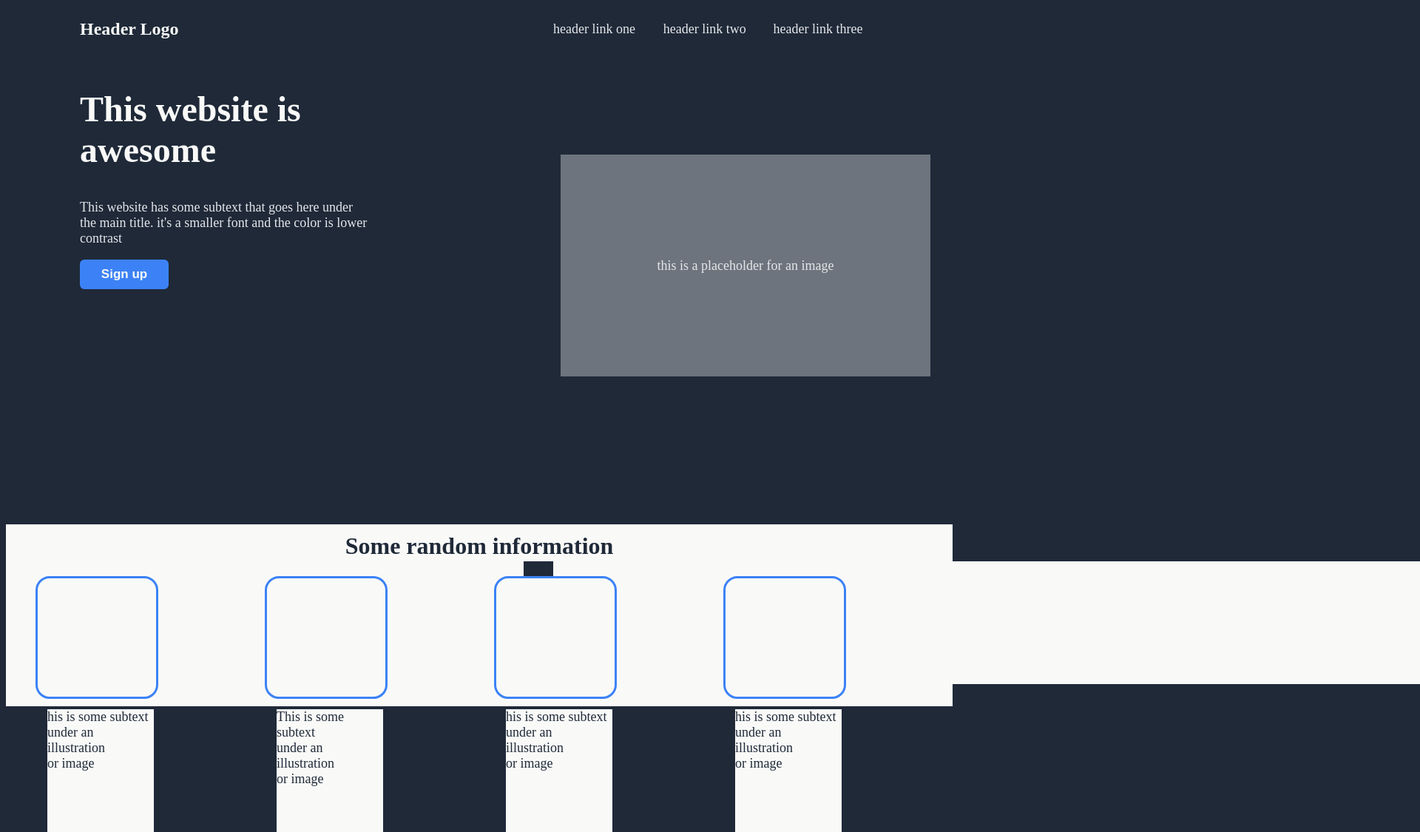
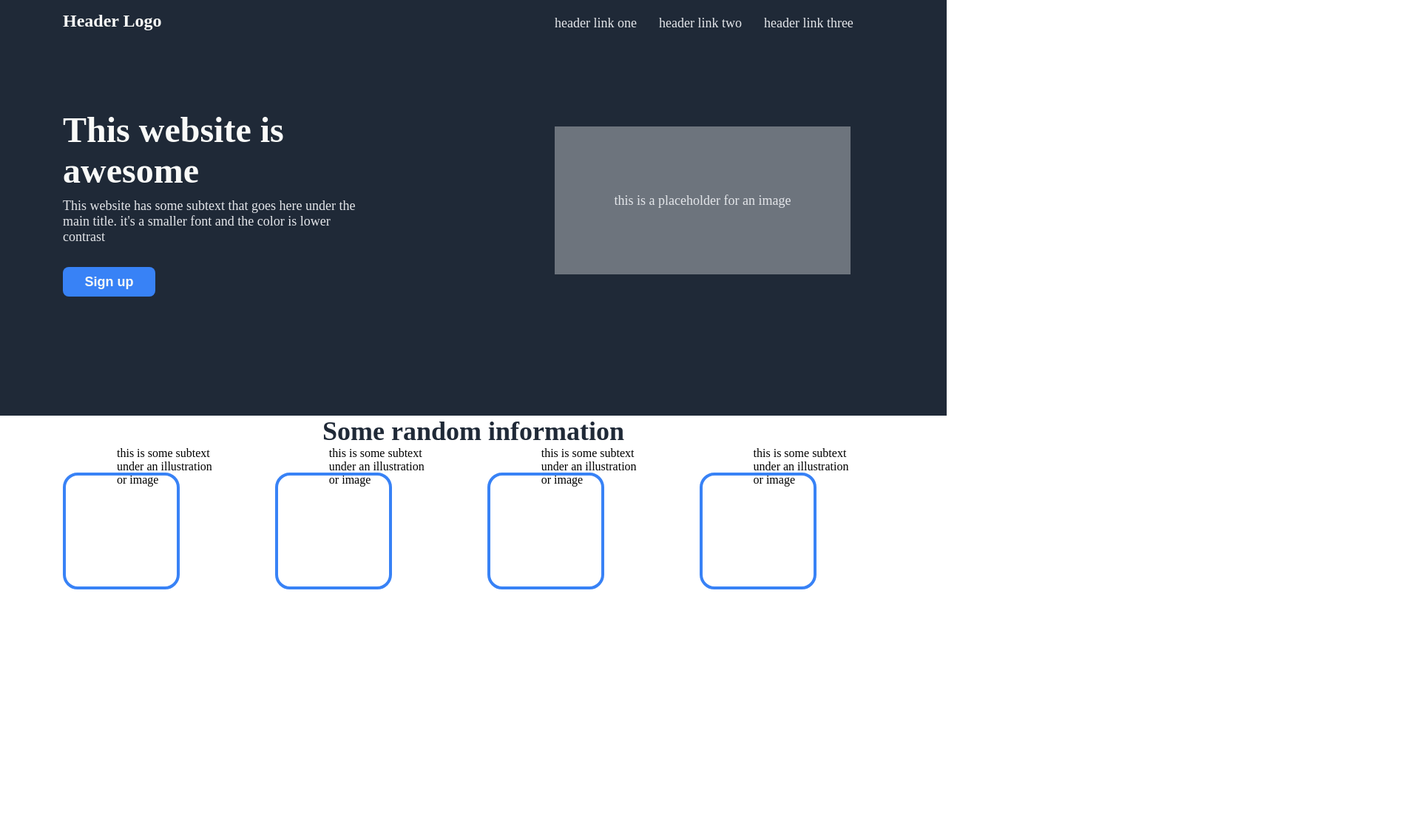
Before and after one commit to MSTRTRPNI/odin_landingpage, a plain HTML site: page index.html in a window 1280 px wide. Shown: the top 1125 px of the page at 74% size, 1920 px wide, since content can reach past the window. After the commit the page ends 800 px from the top, so only its background shows below. Drawn offline with Linux system fonts and the light colour scheme.

Commit message:
Added content to both HTML CSS files

```diff
--- a/index.html
+++ b/index.html
@@ -1,40 +1,36 @@
 <!DOCTYPE html>
-<html>
+<html lang="en">
 <head>
-        <meta charset="utf-8">
+    <meta charset="UTF-8">
     <meta http-equiv="X-UA-Compatible" content="IE=edge">
+    <meta name="viewport" content="width=device-width, initial-scale=1.0">
+    <link rel="stylesheet" href="styles.css">
     <title>Landing Page</title>
-        <meta name="description" content="">
-        <meta name="viewport" content="width=device-width, initial-scale=1">
-        <link rel="stylesheet" href="styles.css">
 </head>
-    <header>
-        <h1 class="headerlogo">Header Logo</h1>
-        <ul>
+<body>
+    <div id="top-part">
+        <h1 class="logo">Header Logo</h1>
+        <ul class="links">
             <li><a href="#">header link one</a></li>
             <li><a href="#">header link two</a></li>
             <li><a href="#">header link three</a></li>
         </ul>
-        <h2>This website is<br> awesome</h2>
-        <p>This website has some subtext that goes here under<br> the main title. it's a smaller font and the color is lower<br> contrast</p>
-            <form action="#">
-                <button type="submit">Sign up</button>
-            </form>
-            <div class="placeholder">
-                <p class="placeholderimg">this is a placeholder for an image</p>
-            </div>
-    </header>
-    <body>
-        <div class="bodyheader1">
-        <h1 class="bodyheader">Some random information</h1>
-        <ul>
-            <div class="centeritems">
-            <span class="fone"></span><li>his is some subtext<br>under an illustration<br>or image</li>
-            <span class="ftwo"></span><li>This is some subtext<br>under an illustration<br>or image</li>
-            <span class="fthree"></span><li>his is some subtext<br>under an illustration<br>or image</li>
-            <span class="ffour"></span><li>his is some subtext<br>under an illustration<br>or image</li>
+        <h2 class="websiteinfo">This website is<br>awesome</h2>
+         <p class="websitepara">This website has some subtext that goes here under the<br>main title. it's a smaller font and the color is lower<br>contrast</p>
+        <button class="signupbttn" type="button">Sign up</button>
+        <div class="imgbox">
+            <p class="imgtxt">this is a placeholder for an image</p>
         </div>
     </div>
+    <div class="middleone">
+        <h1 class="bodytxt">Some random information</h1>
+        <ul class="boxlist">
+        <li class="boxone"></li><p class="boxtxtone">this is some subtext<br>under an illustration<br>or image</p>
+        <li class="boxtwo"></li><p class="boxtxttwo">this is some subtext<br>under an illustration<br>or image</p>
+        <li class="boxthree"></li><p class="boxtxtthree">this is some subtext<br>under an illustration<br>or image</p>
+        <li class="boxfour"></li><p class="boxtxtfour">this is some subtext<br>under an illustration<br>or image</p>
     </ul>
+    </div>
+
 </body>
 </html>
--- a/styles.css
+++ b/styles.css
@@ -1,101 +1,93 @@
 * {
-    background-color: #1F2938;
+    margin: 0 0;
+    padding: 0 0;
 }
-body, .bodyheader, .bodyheader1 {
-    width: 100%;
-    background-color: #F9FaF8;
+#top-part {
+    background-color: #1f2937;
+    height: 562px;
 }
-.headerlogo {
-    color: #F9FaF8;
-    font-weight: bold;
+.logo {
+    color: #f9faf8;
     font-size: 24px;
     position: relative;
-    left: 100px;
-    top: 10px;
-
+    left: 85px;
+    top: 15px;
+}
+.links {
+    list-style: none;
+    display: flex;
+    gap: 30px;
 }
 a {
+    text-decoration: none;
+    font-size: 18px;
     color: #e5e7eb;
-    font-size: 18px;
-    text-decoration: none;
+    position: relative;
+    left: 750px;
+    bottom: 6px;
 }
-ul {
-    list-style: none;
-    display: flex;
-    position: relative;
-    left: 700px;
-    bottom: 30px;
-}
-li {
-    flex: .12;
-}
-h2 {
-    color:#F9FaF8;
+.websiteinfo {
+    color: #f9faf8;
     font-size: 48px;
     font-weight: 800;
     position: relative;
-    left: 100px;
+    left: 85px;
+    top: 100px;
 }
-p {
+.websitepara {
     color: #e5e7eb;
     font-size: 18px;
     position: relative;
-    left: 100px;
+    left: 85px;
+    top: 110px;
 }
-.placeholder .placeholderimg {
+.signupbttn {
+    background-color: #3882f6;
+    color: #f9faf8;
+    font-size: 18px;
+    font-weight: bold;
+    cursor: pointer;
+    border: none;
+    border-radius: 8px;
+    height: 40px;
+    width: 125px;
+    position: relative;
+    left: 85px;
+    top: 140px;
+
+}
+.imgbox {
     background-color: #6D747D;
-    width: 500px;
-    height: 300px;
+    height: 200px;
+    width: 400px;
     position: relative;
     left: 750px;
-    bottom: 200px;
+    bottom: 90px;
 }
-.placeholderimg {
+.imgtxt {
+    text-align: center;
     color: #e5e7eb;
-    text-align: center;
-    line-height: 300px;
-}
-button {
-    background-color: #3C82F6;
-    color: #F9FaF8;
-    font-size: 17px;
-    font-weight: bold;
-    border: none;
-    border-radius: 6px;
-    padding: 10px;
-    width: 120px;
-    position: relative;
-    left: 100px;
-    cursor: pointer;
-}
-.bodyheader {
-    color: #1F2938;
-    display: flex;
-    justify-content: center;
-    position: relative;
-    bottom: 10px;
-}
-.centeritems {
-    background-color: #F9FaF8;
-    display: flex;
-    justify-content: center;
-}
-span {
-    background-color: #F9FaF8;
-    border: 3px solid #3C82F6;
-    border-radius: 19px;
-    padding: 80px;
-    position: relative;
-    right: 700px;
-    top: 20px;
-
-}
-div > li {
-    background-color: #F9FaF8;
-    flex: 1.2;
-    color: #1F2938;
     font-size: 18px;
     position: relative;
-    right: 850px;
-    top: 200px;
+    top: 90px;
 }
+.bodytxt {
+    color: #1f2937;
+    font-size: 36px;
+    font-weight: 900;
+    text-align: center;
+}
+.boxlist {
+    list-style: none;
+    display: inline-flex;
+}
+.boxone, .boxtwo, .boxthree, .boxfour {
+    border: 4px solid #3882f6;
+    align-items: center;
+    border-radius: 20px;
+    height: 150px;
+    width: 150px;
+    position: relative;
+    left: 85px;
+    top: 35px;
+}
```
Lines whose indentation alone changed are shown as unchanged.
